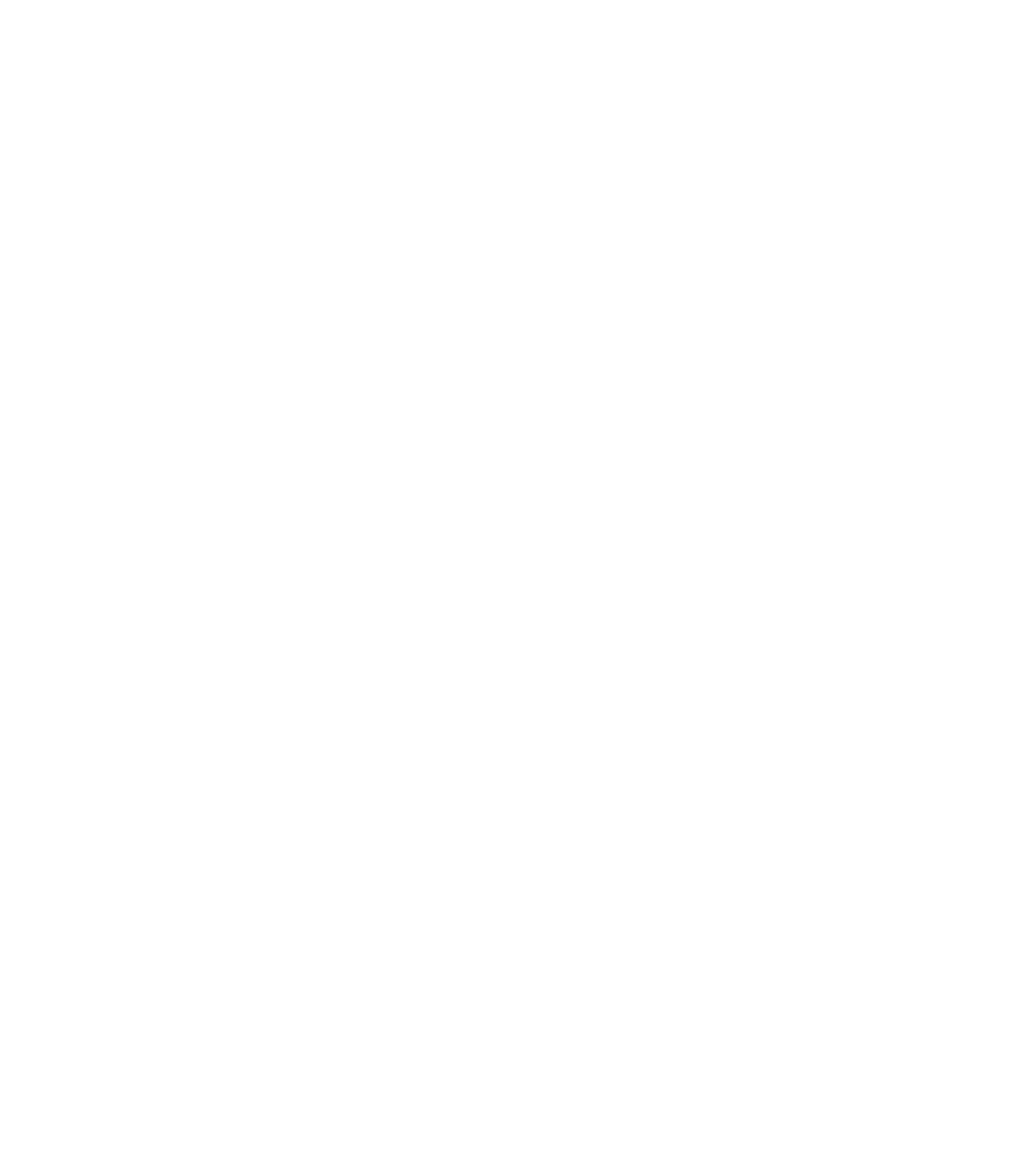
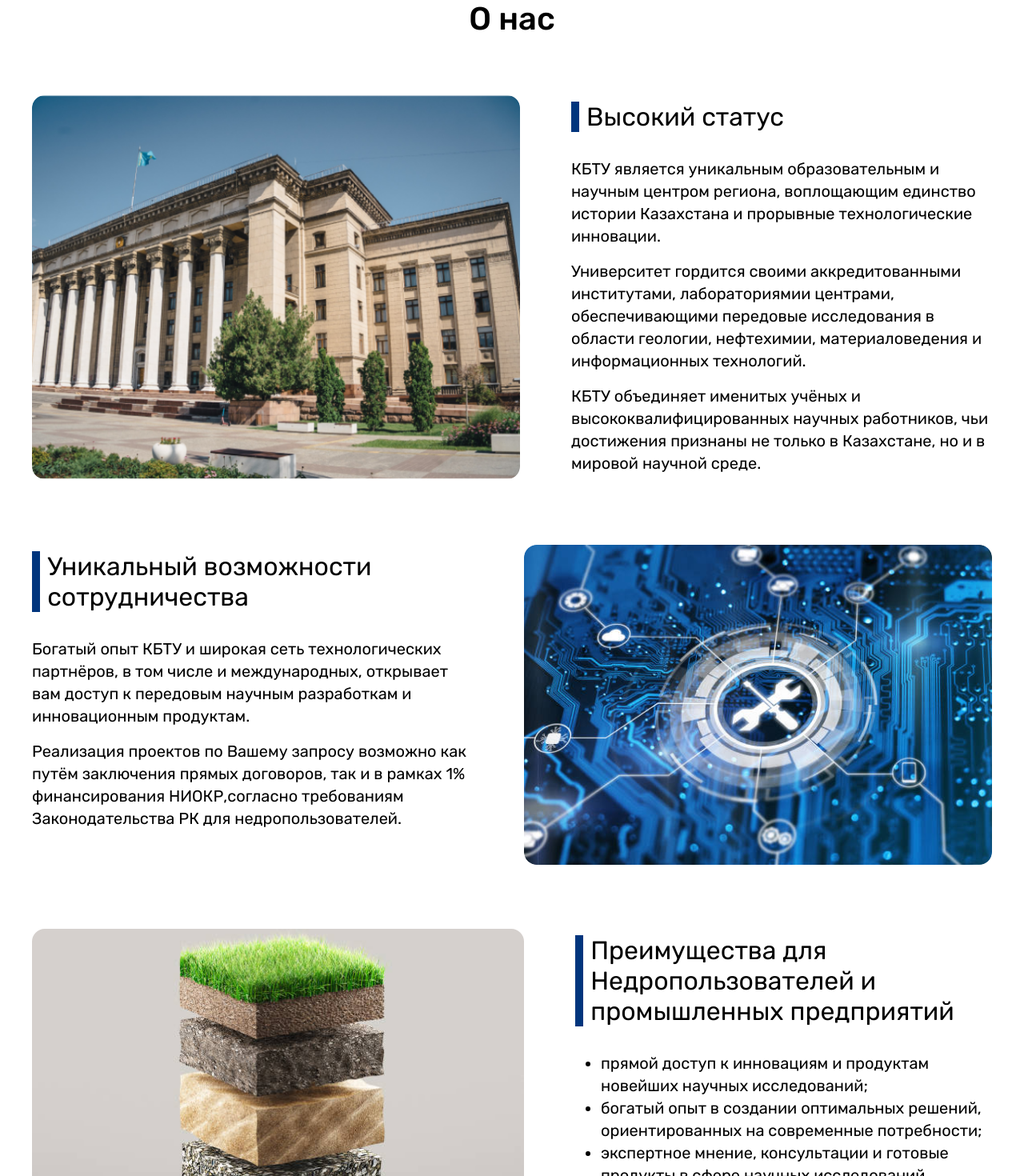
Before and after one commit to togzhanzhakhani/kbtu, a React (Vite) app: page / in a window 1280 px wide. Shown: the part 840-2310 px from the top of the page at 80% size. Before the commit the page ends 800 px from the top, so only its background shows below. Built offline with nearby package versions, Linux system fonts and the light colour scheme.

Commit message:
feat: added module Home's About components

```diff
--- a/src/modules/home/Home.jsx
+++ b/src/modules/home/Home.jsx
@@ -1,3 +1,4 @@
+import HomeAbout from "./components/about/HomeAbout";
 import HomeHero from "./components/hero/HomeHero";
 import styles from "./home.module.css";
 
@@ -6,6 +7,8 @@
 	return (
 		<div className={styles.home}>
 			<HomeHero />
+
+			<HomeAbout />
 		</div>
 	);
 };
--- /dev/null
+++ b/src/modules/home/components/about/HomeAbout.jsx
@@ -0,0 +1,33 @@
+import aboutCardsData from "@modules/home/utils/aboutCardsData";
+import styles from "./home_about.module.css";
+import HomeAboutCard from "../about_card/HomeAboutCard";
+import Container from "@common/components/container/Container";
+
+const HomeAbout = () => {
+
+	return (
+		<section className={styles.about}>
+			<Container maxWidth="80rem" isCentered>
+				<h2 className={styles.about_header}>
+					О нас
+				</h2>
+
+				<div className={styles.about_cards}>
+					{
+						aboutCardsData.map((card, i) => {
+							return (
+								<HomeAboutCard
+									key={card.id == null ? i : card.id}
+									card={card}
+									isImageLeft={i % 2 === 0}
+								/>
+							);
+						})
+					}
+				</div>
+			</Container>
+		</section>
+	);
+};
+
+export default HomeAbout;
--- /dev/null
+++ b/src/modules/home/components/about/home_about.module.css
@@ -0,0 +1,19 @@
+.about {
+	padding-block: 8.75rem 2rem;
+	padding-inline: 2.5rem;
+}
+
+.about_header {
+	margin-block-end: 4.5rem;
+	font-family: "Roboto" inherit;
+	font-size: 2.5rem;
+	font-weight: 500;
+	text-align: center;
+}
+
+.about_cards {
+	display: flex;
+	flex-direction: column;
+	align-items: center;
+	gap: 5rem;
+}
--- /dev/null
+++ b/src/modules/home/components/about_card/HomeAboutCard.jsx
@@ -0,0 +1,48 @@
+import styles from "./home_about_card.module.css";
+
+const HomeAboutCard = ({card, isImageLeft}) => {
+
+	if(card == null) {
+		return;
+	}
+
+	const cardConfigStyle = {
+		flexDirection: isImageLeft ? "row" : "row-reverse",
+	};
+
+	return (
+		<div className={styles.card} style={cardConfigStyle}>
+			<img
+				className={styles.card_image}
+				src={card.imageUrl}
+				alt=""
+			/>
+
+			<div className={styles.card_content}>
+				<div className={styles.card_title_wrapper}>
+					<h3 className={styles.card_title}>{card.title}</h3>
+				</div>
+
+				{
+					card.isBodyBullettedList
+						? (
+							<ul className={styles.card_list}>
+								{
+									card.body.map((p, i) => <li key={i}>{p}</li>)
+								}
+							</ul>
+						)
+						: (
+							<div className={styles.card_paragraphs}>
+								{
+									card.body.map((p, i) => <div key={i}>{p}</div>)
+								}
+							</div>
+						)
+				}
+			</div>
+		</div>
+	)
+};
+
+export default HomeAboutCard;
--- /dev/null
+++ b/src/modules/home/components/about_card/home_about_card.module.css
@@ -0,0 +1,55 @@
+.card {
+	width: 100%;
+	display: flex;
+	justify-content: space-between;
+	gap: 4rem;
+}
+
+.card_image {
+	max-height: 480px;
+	flex: 1;
+	border-radius: 1rem;
+	object-fit: cover;
+}
+
+.card_content {
+	flex: 1;
+	padding-block: 0.5rem;
+}
+
+.card_title_wrapper {
+	margin-block-end: 2rem;
+}
+
+.card_title {
+	padding-inline-start: 1.2rem;
+	position: relative;
+	font-size: 2rem;
+	font-weight: 400;
+}
+
+.card_title::before {
+	content: "";
+	width: 100%;
+	max-width: 0.625rem;
+	height: 100%;
+	position: absolute;
+	left: 0;
+	background-color: var(--color-blue-dark);
+}
+
+.card_list *,
+.card_paragraphs * {
+	font-size: 1.25rem;
+	line-height: 1.75rem;
+}
+
+.card_paragraphs {
+	display: flex;
+	flex-direction: column;
+	gap: 1rem;
+}
+
+.card_list {
+	padding-inline-start: 2rem;
+}
--- /dev/null
+++ b/src/modules/home/utils/aboutCardsData.js
@@ -0,0 +1,86 @@
+const aboutCardsData = [
+	{
+		id: 1,
+		imageUrl: "/src/assets/images/home_about_1.png",
+		title: "Высокий статус",
+		body: [
+			`
+				КБТУ является уникальным образовательным и
+				научным центром региона, воплощающим единство
+				истории Казахстана и прорывные технологические инновации.
+			`,
+			`
+				Университет гордится своими аккредитованными институтами,
+				лабораториямии центрами, обеспечивающими передовые
+				исследования в области геологии,
+				нефтехимии, материаловедения и информационных технологий.
+			`,
+			`
+				КБТУ объединяет именитых учёных и высококвалифицированных
+				научных работников, чьи достижения признаны не только
+				в Казахстане, но и в мировой научной среде.
+			`,
+		],
+		isBodyBullettedList: false,
+	},
+
+	{
+		id: 2,
+		imageUrl: "/src/assets/images/home_about_2.png",
+		title: "Уникальный возможности сотрудничества",
+		body: [
+			`
+				Богатый опыт КБТУ и широкая сеть технологических партнёров,
+				в том числе и международных, открывает вам доступ
+				к передовым научным разработкам и инновационным продуктам.
+			`,
+			`
+				Реализация проектов по Вашему запросу возможно
+				как путём заключения прямых договоров, так и в рамках 1%
+				финансирования НИОКР,согласно требованиям Законодательства
+				РК для недропользователей.
+			`,
+		],
+		isBodyBullettedList: false,
+	},
+
+	{
+		id: 3,
+		imageUrl: "/src/assets/images/home_about_3.png",
+		title: "Преимущества для Недропользователей и промышленных предприятий",
+		body: [
+			`
+				прямой доступ к инновациям и продуктам
+				новейших научных исследований;
+			`,
+			`
+				богатый опыт в создании оптимальных
+				решений, ориентированных на современные потребности;
+			`,
+			`
+				экспертное мнение, консультации и готовые
+				продукты в сфере научных исследований,
+				производства материалов и технологий,
+				цифровизации ИТ-решений для повышения
+				конкурентоспособности Вашего бизнеса.
+			`,
+		],
+		isBodyBullettedList: true,
+	},
+
+	{
+		id: 4,
+		imageUrl: "/src/assets/images/home_about_4.png",
+		title: "Наша миссия",
+		body: [
+			`
+				Совместная разработка и внедрение инноваций
+				для повышения эффективности
+				недропользования и промышленности.
+			`,
+		],
+		isBodyBullettedList: false,
+	},
+];
+
+export default aboutCardsData;
```
Also changed, not shown: 1 other file (tests, documents, lock files or other folders).
